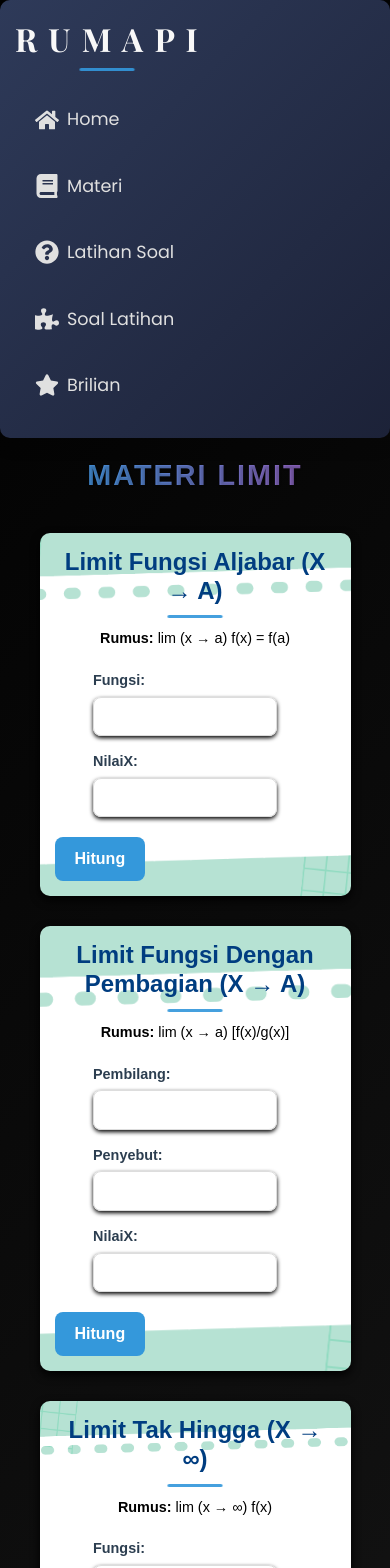
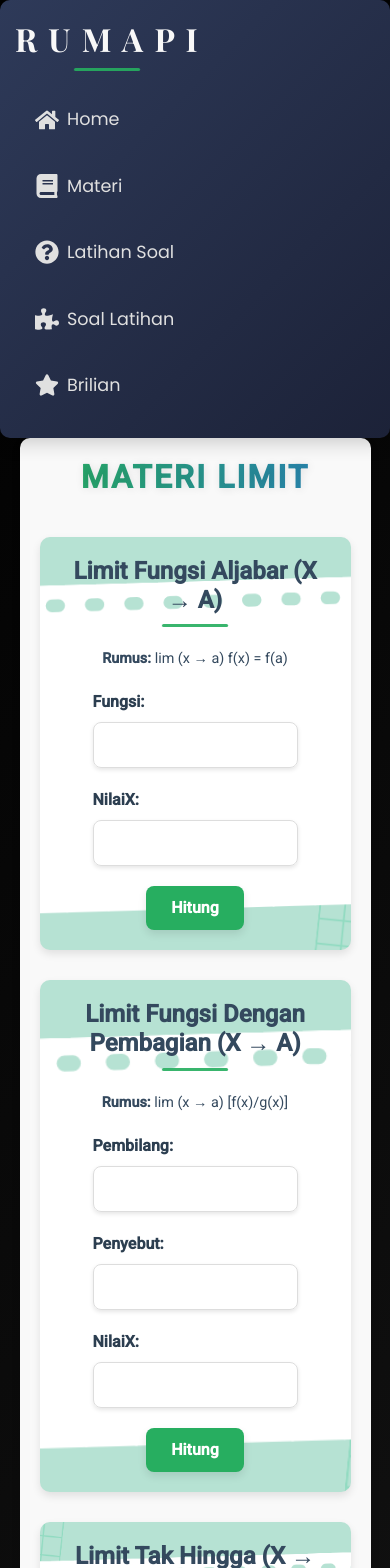
Before and after one commit to Hizkia-wa/proyekpsw1_kel_3, a React (Create React App) app in the folder proyekpsw1_kel_3/: page /brilianlimit in a window 390 px wide. Shown: the top 1568 px of the page. Built offline with nearby package versions, Linux system fonts and the light colour scheme.

Commit message:
Membuat Brilliant dari Materi distribusi binomial dan membuat stylenya serta menghubungkannya ke dalam app.js

```diff
--- a/proyekpsw1_kel_3/src/App.js
+++ b/proyekpsw1_kel_3/src/App.js
@@ -26,6 +26,7 @@ import QuestionPage from "./components/QuestionPage";
 import MateriBinomial from "./components/MateriBinomial";
 import LatihanSoalStatistika from "./components/LatihanSaolStatistika";
 import LatihanSoalLimit from "./components/LatihanSoalLimit";
+import BrillianBinomial from "./components/BrillianBinomial";
 import "bootstrap/dist/css/bootstrap.min.css";
 
 function CenteredLayout({ children }) {
@@ -86,6 +87,7 @@ function App() {
           <Route path="/LatihanSoalStatistika" element={<LatihanSoalStatistika />} />
           <Route path="/LatihanSoalLimit" element={<LatihanSoalLimit />} />
            <Route path="/MateriBinomial" element={<MateriBinomial />} />
+           <Route path="/BrillianBinomial" element={<BrillianBinomial />} />
           <Route
             path="*"
             element={
--- a/proyekpsw1_kel_3/src/components/Brilian.js
+++ b/proyekpsw1_kel_3/src/components/Brilian.js
@@ -20,7 +20,7 @@ function Brilian() {
         { nama: 'Peluang Kejadian', deskripsi: "Menghitung probabilitas suatu kejadian.", gambar: atpssimages },
         { nama: 'Limit', deskripsi: "Menghitung probabilitas suatu kejadian.", gambar: lmtssimages, path: '/BrilianLimit' },
         { nama: 'Turunan', deskripsi: "Menghitung probabilitas suatu kejadian.", gambar: trnssimages },
-        { nama: 'Distribusi Binomial', deskripsi: "Menghitung probabilitas suatu kejadian.", gambar: dblssimages },
+        { nama: 'Distribusi Binomial', deskripsi: "Menghitung probabilitas suatu kejadian.", gambar: dblssimages, path: '/BrillianBinomial'},
     ];
 
     return (
--- /dev/null
+++ b/proyekpsw1_kel_3/src/components/BrillianBinomial.css
@@ -0,0 +1,185 @@
+/* Kontainer Utama */
+.slides-container {
+    padding: 20px;
+    width: 80%;
+    margin: 0 auto;
+    max-width: 1200px;
+    background-color: #f9f9f9;
+    border-radius: 10px;
+    box-shadow: 0 4px 10px rgba(0, 0, 0, 0.1);
+    font-family: "Roboto", sans-serif;
+}
+
+/* Judul Utama */
+h1 {
+    font-size: 2.5em;
+    text-align: center;
+    margin-bottom: 40px;
+    text-transform: uppercase;
+    letter-spacing: 2px;
+    color: #1e272e;
+    background: linear-gradient(90deg, #27ae60, #2980b9);
+    -webkit-background-clip: text;
+    -webkit-text-fill-color: transparent;
+    font-weight: bold;
+    text-shadow: 1px 1px 8px rgba(0, 0, 0, 0.1);
+}
+
+/* Judul Slide */
+h2 {
+    font-size: 2em;
+    margin-bottom: 20px;
+    color: #34495e;
+    text-align: center;
+    font-weight: bold;
+    position: relative;
+    text-transform: capitalize;
+}
+
+h2::after {
+    content: '';
+    display: block;
+    width: 60px;
+    height: 3px;
+    background: #27ae60;
+    margin: 10px auto 0;
+    border-radius: 2px;
+    animation: pulse 1s infinite;
+}
+
+@keyframes pulse {
+    0%, 100% {
+        transform: scaleX(1);
+        opacity: 1;
+    }
+    50% {
+        transform: scaleX(1.5);
+        opacity: 0.6;
+    }
+}
+
+/* Teks */
+p {
+    margin-bottom: 20px;
+    font-size: 1.1em;
+    color: #34495e;
+    text-align: center;
+    line-height: 1.6;
+}
+
+/* Kontainer Input */
+.inputs {
+    display: flex;
+    flex-wrap: wrap;
+    gap: 20px;
+    justify-content: center;
+    margin-top: 15px;
+}
+
+.inputs label {
+    display: flex;
+    flex-direction: column;
+    align-items: flex-start;
+    font-size: 1em;
+    color: #2c3e50;
+    font-weight: bold;
+}
+
+/* Input */
+input {
+    padding: 10px;
+    margin-top: 8px;
+    width: 200px;
+    font-size: 1em;
+    border: 1px solid #ddd;
+    border-radius: 8px;
+    box-shadow: 0 2px 4px rgba(0, 0, 0, 0.1);
+    transition: all 0.3s ease;
+    background: rgba(255, 255, 255, 0.85);
+}
+
+input:focus {
+    outline: none;
+    border-color: #27ae60;
+    box-shadow: 0 0 8px rgba(39, 174, 96, 0.6);
+    background: rgba(255, 255, 255, 1);
+}
+
+/* Tombol */
+button {
+    margin-top: 20px;
+    padding: 10px 25px;
+    font-size: 1em;
+    color: #fff;
+    background-color: #27ae60;
+    border: none;
+    border-radius: 8px;
+    cursor: pointer;
+    transition: background-color 0.3s ease, transform 0.3s ease;
+    font-weight: bold;
+    box-shadow: 0 4px 8px rgba(0, 0, 0, 0.1);
+}
+
+button:hover {
+    background-color: #218c53;
+    transform: translateY(-2px);
+    box-shadow: 0 6px 12px rgba(0, 0, 0, 0.15);
+}
+
+/* Slide */
+.slide {
+    padding: 20px;
+    margin: 30px auto;
+    border-radius: 10px;
+    background-color: #ffffff;
+    box-shadow: 0 4px 8px rgba(0, 0, 0, 0.1);
+    color: #34495e;
+    transition: transform 0.3s ease, box-shadow 0.3s ease;
+    text-align: center;
+}
+
+.slide:hover {
+    transform: scale(1.02);
+    box-shadow: 0 8px 16px rgba(0, 0, 0, 0.15);
+}
+
+/* Hasil */
+.result {
+    margin-top: 20px;
+    background: #ecf5ec;
+    padding: 15px;
+    border-radius: 10px;
+    color: #2c3e50;
+    font-size: 1em;
+    text-align: left;
+    box-shadow: 0 2px 5px rgba(0, 0, 0, 0.1);
+    line-height: 1.5;
+}
+
+/* Responsive */
+@media (max-width: 768px) {
+    .slides-container {
+        width: 90%;
+    }
+
+    .inputs {
+        flex-direction: column;
+        align-items: center;
+    }
+
+    input {
+        width: 100%;
+    }
+
+    h1 {
+        font-size: 2em;
+    }
+
+    h2 {
+        font-size: 1.5em;
+    }
+
+    p {
+        font-size: 0.9em;
+    }
+}
--- /dev/null
+++ b/proyekpsw1_kel_3/src/components/BrillianBinomial.js
@@ -0,0 +1,167 @@
+import React, { useState } from "react";
+import "./BrillianBinomial.css";
+
+const slides = [
+  {
+    title: "Peluang Mendapatkan Kepala dalam Melempar Koin",
+    formulaArea: "P(X = k) = (n k) ⋅ p^k ⋅ (1-p)^(n-k)",
+    question:
+      "Dalam 10 kali lemparan koin, berapa peluang kepala muncul sebanyak 5 kali?",
+    inputs: ["JumlahPercobaan", "JumlahKeberhasilan", "PeluangSukses"],
+    calculate: ({ JumlahPercobaan, JumlahKeberhasilan, PeluangSukses }) => {
+      const n = parseInt(JumlahPercobaan, 10);
+      const k = parseInt(JumlahKeberhasilan, 10);
+      const p = parseFloat(PeluangSukses);
+      const q = 1 - p;
+
+      if (isNaN(n) || isNaN(k) || isNaN(p)) {
+        return { result: "Error", explanation: "Input tidak valid." };
+      }
+
+      const factorial = (num) =>
+        num === 0 || num === 1 ? 1 : num * factorial(num - 1);
+      const combination = factorial(n) / (factorial(k) * factorial(n - k));
+      const probability = combination * Math.pow(p, k) * Math.pow(q, n - k);
+
+      return {
+        result: probability.toFixed(4),
+        explanation: `Langkah penyelesaian:\n1. Hitung kombinasi: C(${n}, ${k}) = ${combination}\n2. Kalikan dengan peluang sukses dan gagal:\nP(X = ${k}) = (${combination}) ⋅ (${p})^${k} ⋅ (${q})^${
+          n - k
+        }\nHasil akhir: ${probability.toFixed(4)}`,
+      };
+    },
+  },
+  {
+    title: "Peluang Menjawab Benar dalam Ujian Pilihan Ganda",
+    formulaArea: "P(X = k) = (n k) ⋅ p^k ⋅ (1-p)^(n-k)",
+    question:
+      "Dalam ujian pilihan ganda dengan 20 soal, berapa peluang siswa menjawab benar 15 soal jika peluang benar untuk setiap soal adalah 0.75?",
+    inputs: ["JumlahPercobaan", "JumlahKeberhasilan", "PeluangSukses"],
+    calculate: ({ JumlahPercobaan, JumlahKeberhasilan, PeluangSukses }) => {
+      const n = parseInt(JumlahPercobaan, 10);
+      const k = parseInt(JumlahKeberhasilan, 10);
+      const p = parseFloat(PeluangSukses);
+      const q = 1 - p;
+
+      if (isNaN(n) || isNaN(k) || isNaN(p)) {
+        return { result: "Error", explanation: "Input tidak valid." };
+      }
+
+      const factorial = (num) =>
+        num === 0 || num === 1 ? 1 : num * factorial(num - 1);
+      const combination = factorial(n) / (factorial(k) * factorial(n - k));
+      const probability = combination * Math.pow(p, k) * Math.pow(q, n - k);
+
+      return {
+        result: probability.toFixed(4),
+        explanation: `Langkah penyelesaian:\n1. Hitung kombinasi: C(${n}, ${k}) = ${combination}\n2. Kalikan dengan peluang sukses dan gagal:\nP(X = ${k}) = (${combination}) ⋅ (${p})^${k} ⋅ (${q})^${
+          n - k
+        }\nHasil akhir: ${probability.toFixed(4)}`,
+      };
+    },
+  },
+  {
+    title: "Peluang Menang dalam Permainan",
+    formulaArea: "P(X = k) = (n k) ⋅ p^k ⋅ (1-p)^(n-k)",
+    question:
+      "Dalam 5 kali bermain game, berapa peluang menang 3 kali jika peluang menang setiap game adalah 0.4?",
+    inputs: ["JumlahPercobaan", "JumlahKeberhasilan", "PeluangSukses"],
+    calculate: ({ JumlahPercobaan, JumlahKeberhasilan, PeluangSukses }) => {
+      const n = parseInt(JumlahPercobaan, 10);
+      const k = parseInt(JumlahKeberhasilan, 10);
+      const p = parseFloat(PeluangSukses);
+      const q = 1 - p;
+
+      if (isNaN(n) || isNaN(k) || isNaN(p)) {
+        return { result: "Error", explanation: "Input tidak valid." };
+      }
+
+      const factorial = (num) =>
+        num === 0 || num === 1 ? 1 : num * factorial(num - 1);
+      const combination = factorial(n) / (factorial(k) * factorial(n - k));
+      const probability = combination * Math.pow(p, k) * Math.pow(q, n - k);
+
+      return {
+        result: probability.toFixed(4),
+        explanation: `Langkah penyelesaian:\n1. Hitung kombinasi: C(${n}, ${k}) = ${combination}\n2. Kalikan dengan peluang sukses dan gagal:\nP(X = ${k}) = (${combination}) ⋅ (${p})^${k} ⋅ (${q})^${
+          n - k
+        }\nHasil akhir: ${probability.toFixed(4)}`,
+      };
+    },
+  },
+];
+
+const DistribusiBinomial = () => {
+  const [inputValues, setInputValues] = useState({});
+  const [results, setResults] = useState({});
+
+  const handleInputChange = (e, slideTitle) => {
+    const { name, value } = e.target;
+    setInputValues((prev) => ({
+      ...prev,
+      [slideTitle]: {
+        ...prev[slideTitle],
+        [name]: value,
+      },
+    }));
+  };
+
+  const calculateResult = (slide) => {
+    const inputs = inputValues[slide.title] || {};
+    const resultsForSlide = slide.calculate(inputs);
+    setResults((prev) => ({
+      ...prev,
+      [slide.title]: resultsForSlide,
+    }));
+  };
+
+  return (
+    <div className="slides-container">
+      <h1 className="main-title">Distribusi Binomial</h1>
+      {slides.map((slide, index) => (
+        <section className="slide" key={index}>
+          <h2>{slide.title}</h2>
+          <p>
+            <strong>Soal:</strong> {slide.question}
+          </p>
+          <p>
+            <strong>Rumus:</strong> {slide.formulaArea}
+          </p>
+          <div className="inputs">
+            {slide.inputs.map((inputName) => (
+              <div key={inputName}>
+                <label>
+                  {inputName[0].toUpperCase() + inputName.slice(1)}:
+                  <input
+                    type="text"
+                    name={inputName}
+                    value={inputValues[slide.title]?.[inputName] || ""}
+                    onChange={(e) => handleInputChange(e, slide.title)}
+                  />
+                </label>
+              </div>
+            ))}
+          </div>
+          <button
+            className="calculate-btn"
+            onClick={() => calculateResult(slide)}
+          >
+            Hitung
+          </button>
+          {results[slide.title] && (
+            <div className="result">
+              <p>
+                <strong>Hasil:</strong> {results[slide.title].result}
+              </p>
+              <pre className="explanation">
+                {results[slide.title].explanation}
+              </pre>
+            </div>
+          )}
+        </section>
+      ))}
+    </div>
+  );
+};
+
+export default DistribusiBinomial;
```
